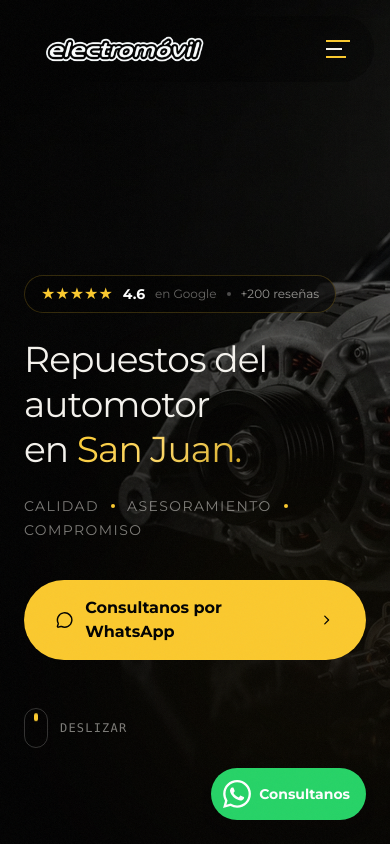
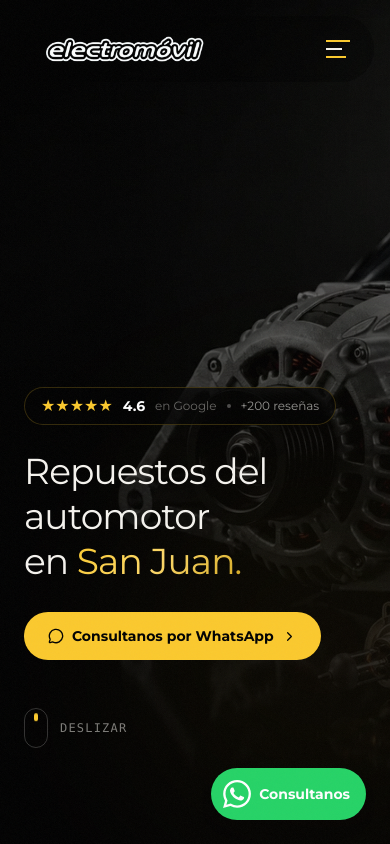
Before and after one commit to geromecro/electromovilsanjuan, a React (Vite) app: page / in a window 390 px wide. Shown: the top 844 px of the page. Built offline with nearby package versions, Linux system fonts and the light colour scheme.

Commit message:
mobile: ocultar tagline, botón CTA en una línea, espaciado prolijo
Co-Authored-By: Claude Sonnet 4.6 <noreply@anthropic.com>

```diff
--- a/src/App.jsx
+++ b/src/App.jsx
@@ -362,8 +362,8 @@ function Hero() {
               </div>
             </h1>
 
-            {/* Subline */}
-            <div className="hero-fade-in mt-6 flex flex-wrap items-center gap-x-3 gap-y-1 text-ivory/50 text-sm md:text-base font-normal tracking-widest uppercase" style={{animationDelay: '0.42s'}}>
+            {/* Subline — solo desktop */}
+            <div className="hero-fade-in hidden md:flex items-center gap-x-3 text-ivory/50 text-sm md:text-base font-normal tracking-widest uppercase mt-6" style={{animationDelay: '0.42s'}}>
               <span>Calidad</span>
               <span className="w-1 h-1 rounded-full bg-yellow-brand" />
               <span>Asesoramiento</span>
@@ -372,19 +372,19 @@ function Hero() {
             </div>
 
             {/* CTAs */}
-            <div className="hero-fade-in flex flex-wrap gap-4 mt-10" style={{animationDelay: '0.54s'}}>
+            <div className="hero-fade-in flex flex-wrap gap-4 mt-7 md:mt-10" style={{animationDelay: '0.54s'}}>
               <a
                 href={WHATSAPP}
                 target="_blank"
                 rel="noopener noreferrer"
                 id="hero-cta-primary"
                 onClick={trackWhatsAppConversion}
-                className="btn-magnetic inline-flex items-center gap-3 bg-yellow-brand text-black font-bold px-8 py-4 rounded-full text-base"
+                className="btn-magnetic inline-flex items-center gap-2 md:gap-3 bg-yellow-brand text-black font-bold px-6 md:px-8 py-3.5 md:py-4 rounded-full text-sm md:text-base whitespace-nowrap"
               >
                 <span className="btn-bg-slide bg-yellow-light rounded-full" />
-                <MessageCircle size={18} className="relative z-10" />
+                <MessageCircle size={16} className="relative z-10 shrink-0" />
                 <span className="relative z-10">Consultanos por WhatsApp</span>
-                <ChevronRight size={16} className="relative z-10" />
+                <ChevronRight size={15} className="relative z-10 shrink-0" />
               </a>
             </div>
           </div>
```
